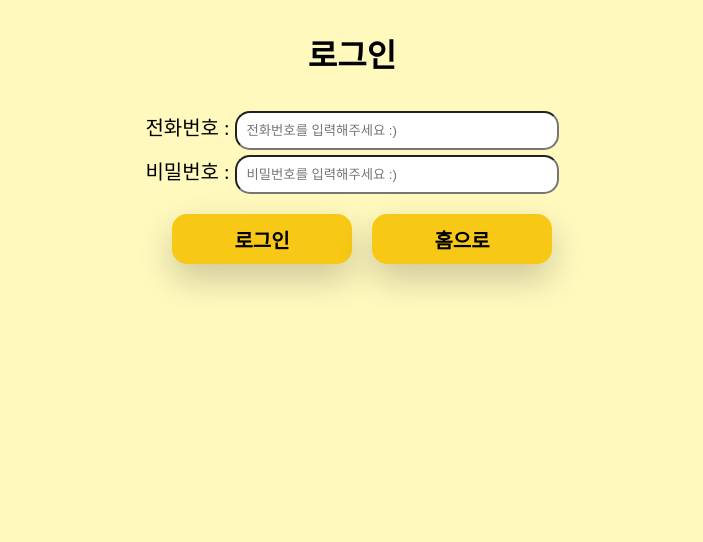
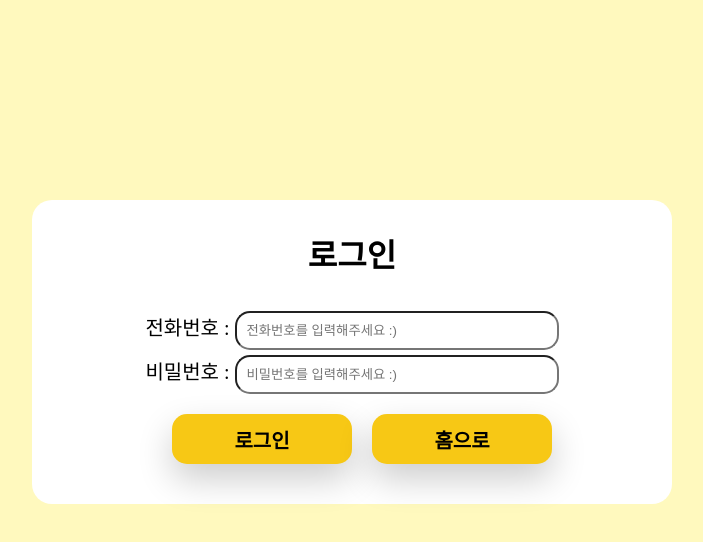
Before and after one commit to nyoungnyoung/Sinabro, a React (Create React App) app in the folder Front-End/last_front/: page /login in a window 1280 px wide. Shown: the top 542 px of the page, without its empty margins (288-991 px from the left). Built offline with nearby package versions, Linux system fonts and the light colour scheme; a web font is replaced by a local one.

Commit message:
feat: 로그인/회원가입 css 수정

```diff
--- a/Front-End/last_front/src/pages/lobby/Lobby.js
+++ b/Front-End/last_front/src/pages/lobby/Lobby.js
@@ -34,6 +34,12 @@ const StyledDiv = styled.div`
   /* background-color: whitesmoke; */
   /* background-size: cover; */
   height: 100vh;
+  @media only screen and (max-width: 600px) {
+    width: 100vw;
+  }
+  @media only screen and (min-width: 600px) {
+    width: 100vw;
+  }
 `;
 
 // const StyledDiv2 = styled.div`
--- a/Front-End/last_front/src/pages/login/Login.js
+++ b/Front-End/last_front/src/pages/login/Login.js
@@ -28,7 +28,7 @@ function Login() {
     });
   };
 
-  const isLogined = (data) => {
+  const isLogined = data => {
     dispatch(loginActions.addToken(data));
   };
 
@@ -38,7 +38,7 @@ function Login() {
         phone: login.number,
         password: login.password,
       })
-      .then((response) => {
+      .then(response => {
         console.log(response.data);
         // response.data : 토큰
         // 토큰은 전역변수로 관리해줘야한다.
@@ -55,24 +55,24 @@ function Login() {
           });
         }
       })
-      .catch((error) => {
+      .catch(error => {
         console.log(error);
       });
   };
 
-  const token = useSelector((state) => state);
+  const token = useSelector(state => state);
   console.log(token);
   // console.log(login);
   return (
     <StyledDiv>
-      <StyledH1>로그인</StyledH1>
-      <div>
+      <CardDiv>
+        <StyledH1>로그인</StyledH1>
         <StyledDiv2>
           <StyledLabel>전화번호 : </StyledLabel>
           <StyledInput
             type="text"
             value={login.number}
-            onChange={(event) => {
+            onChange={event => {
               changeLogin(event, "number");
             }}
             placeholder="전화번호를 입력해주세요 :)"
@@ -83,7 +83,7 @@ function Login() {
           <StyledInput
             type="password"
             value={login.password}
-            onChange={(event) => {
+            onChange={event => {
               changeLogin(event, "password");
             }}
             placeholder="비밀번호를 입력해주세요 :)"
@@ -98,14 +98,24 @@ function Login() {
           로그인
         </StyledButton>
         <StyledButton onClick={moveToLobby}>홈으로</StyledButton>
-      </div>
+      </CardDiv>
     </StyledDiv>
   );
 }
 
+const CardDiv = styled.div`
+  background-color: white;
+  width: 50%;
+  margin-left: 25vw;
+  border: none;
+  border-radius: 20px;
+  padding-bottom: 40px;
+`;
+
 const StyledDiv = styled.div`
   background-color: #fff9be;
-  height: 100vh;
+  height: 75vh;
+  padding-top: 25vh;
 `;
 
 const StyledDiv2 = styled.div`
--- a/Front-End/last_front/src/pages/signup/Agree.js
+++ b/Front-End/last_front/src/pages/signup/Agree.js
@@ -36,7 +36,7 @@ const Agree = () => {
 const StyledDiv = styled.div`
   background-color: #fff9be;
   // background-color: white;
-  height: 100vh;
+  height: 540px;
 `;
 
 const StyledDiv2 = styled.div`
--- a/Front-End/last_front/src/pages/signup/SignUpMain.js
+++ b/Front-End/last_front/src/pages/signup/SignUpMain.js
@@ -26,14 +26,14 @@ function SignUpMain() {
     });
   };
 
-  const HandleAuthCode = (event) => {
+  const HandleAuthCode = event => {
     setAuthCode(event);
   };
 
   console.log(signUp);
 
   return (
-    <div>
+    <StyledDiv>
       <StyledH1>회원가입</StyledH1>
       <Routes>
         <Route
@@ -65,7 +65,7 @@ function SignUpMain() {
         ></Route>
         <Route path="/existed" element={<AlreadyExisted />}></Route>
       </Routes>
-    </div>
+    </StyledDiv>
   );
 }
 
@@ -75,4 +75,10 @@ const StyledH1 = styled.h1`
   background-color: #fff9be;
   /* background-color: white; */
 `;
+
+const StyledDiv = styled.div`
+  background-color: #fff9be;
+  padding-top: 15vh;
+  /* height: 100vh; */
+`;
 export default SignUpMain;
--- a/Front-End/last_front/src/pages/signup/SignUpName.js
+++ b/Front-End/last_front/src/pages/signup/SignUpName.js
@@ -7,7 +7,7 @@ function SignUpName({ HandleSignUp }) {
 
   const navigate = useNavigate();
 
-  const changeName = (event) => {
+  const changeName = event => {
     setName(event);
   };
   const moveToAgree = () => {
@@ -23,7 +23,7 @@ function SignUpName({ HandleSignUp }) {
         <StyledInput
           type="text"
           value={name}
-          onChange={(event) => {
+          onChange={event => {
             changeName(event.target.value);
           }}
           placeholder="여기에 이름을 적어주세요 :)"
@@ -43,9 +43,9 @@ function SignUpName({ HandleSignUp }) {
 }
 
 const StyledDiv = styled.div`
-  background-color: #fff9be;
+  /* background-color: #fff9be; */
   // background-color: white;
-  height: 100vh;
+  height: 72vh;
 `;
 const StyledDiv2 = styled.div`
   background-color: white;
--- a/Front-End/last_front/src/store/baseURL.js
+++ b/Front-End/last_front/src/store/baseURL.js
@@ -4,5 +4,5 @@ import axios from "axios";
 // 서버 : https://i8d203.p.ssafy.io/api
 
 export default axios.create({
-  baseURL: "https://i8d203.p.ssafy.io/api",
+  baseURL: "http://localhost:5000",
 });
```
